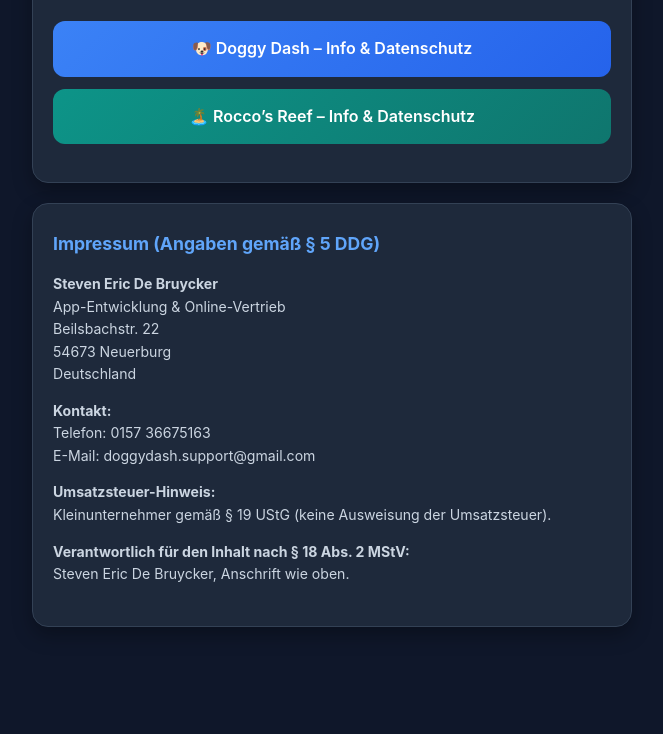
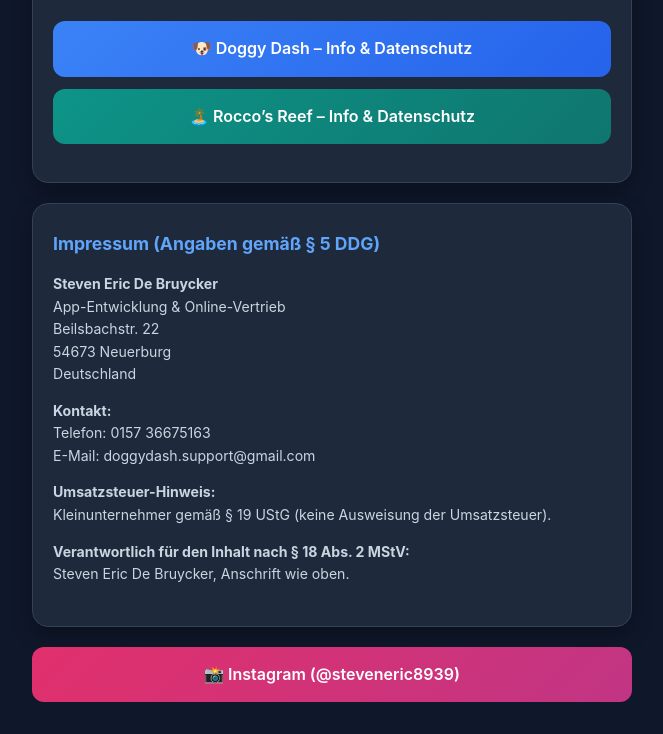
Before and after one commit to Eamost1/privacy-policy, a plain HTML site: page index.html in a window 1280 px wide. Shown: the part 168-902 px from the top of the page, without its empty margins (308-971 px from the left). Before the commit the page ends 835 px from the top, so only its background shows below. Drawn offline with Linux system fonts and the light colour scheme.

Commit message:
Update index.html

```diff
--- a/index.html
+++ b/index.html
@@ -42,3 +42,4 @@
   </script>
 </body>
 </html>
+<a class="btn" id="insta-link" href="#" style="background: linear-gradient(135deg, #e1306c, #c13584);">📸 Instagram (@steveneric8939)</a>
```
